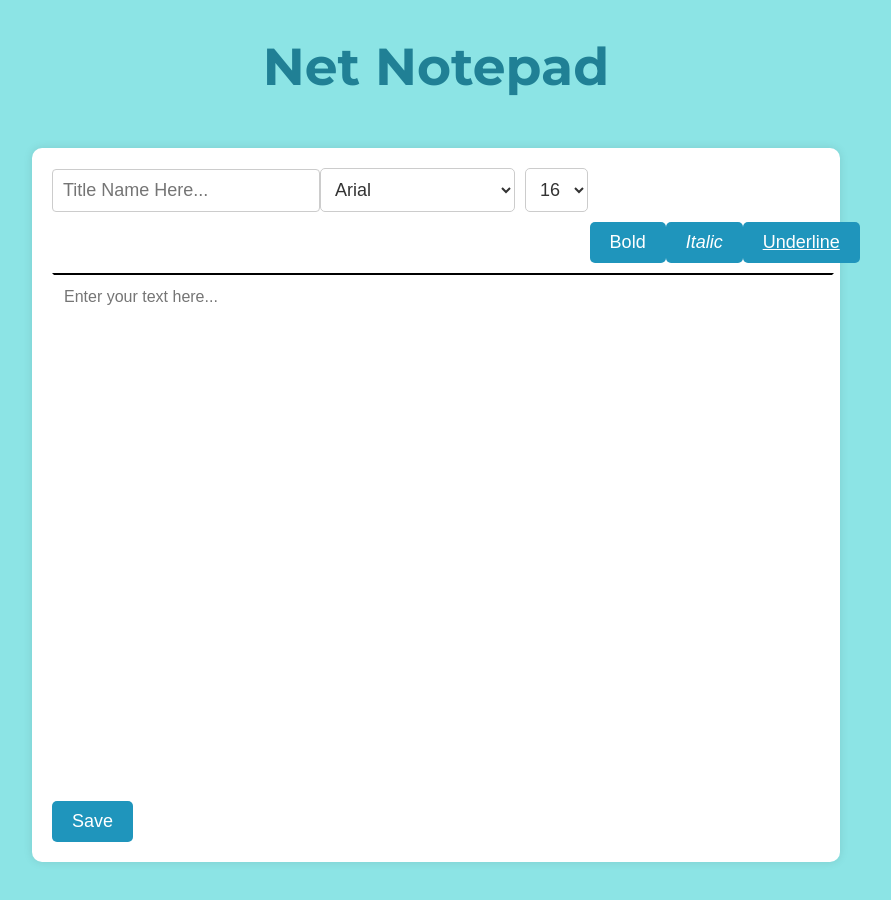
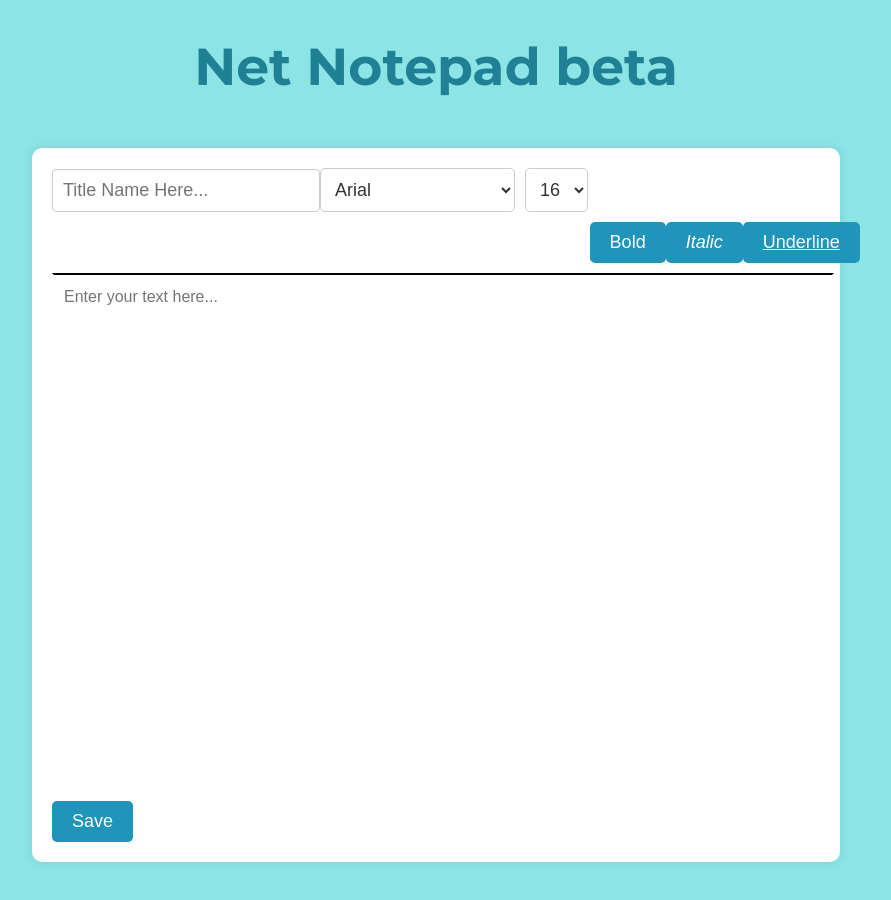
Before and after one commit to Hirendra-Gurnani/online_notepad, a React (Create React App) app: page / in a window 1280 px wide. Shown: the top 900 px of the page, without its empty margins (204-1095 px from the left). Built offline with nearby package versions, Linux system fonts and the light colour scheme.

Commit message:
fix: applied a version name for the app

```diff
--- a/src/components/notePad.js
+++ b/src/components/notePad.js
@@ -66,7 +66,7 @@ function Notepad() {
   return (
     <>
       <div className="App App-header">
-        <h1>Net Notepad</h1>
+        <h1>Net Notepad {"beta"}</h1>
       </div>
       <form>
         <div className="notepad">
```
